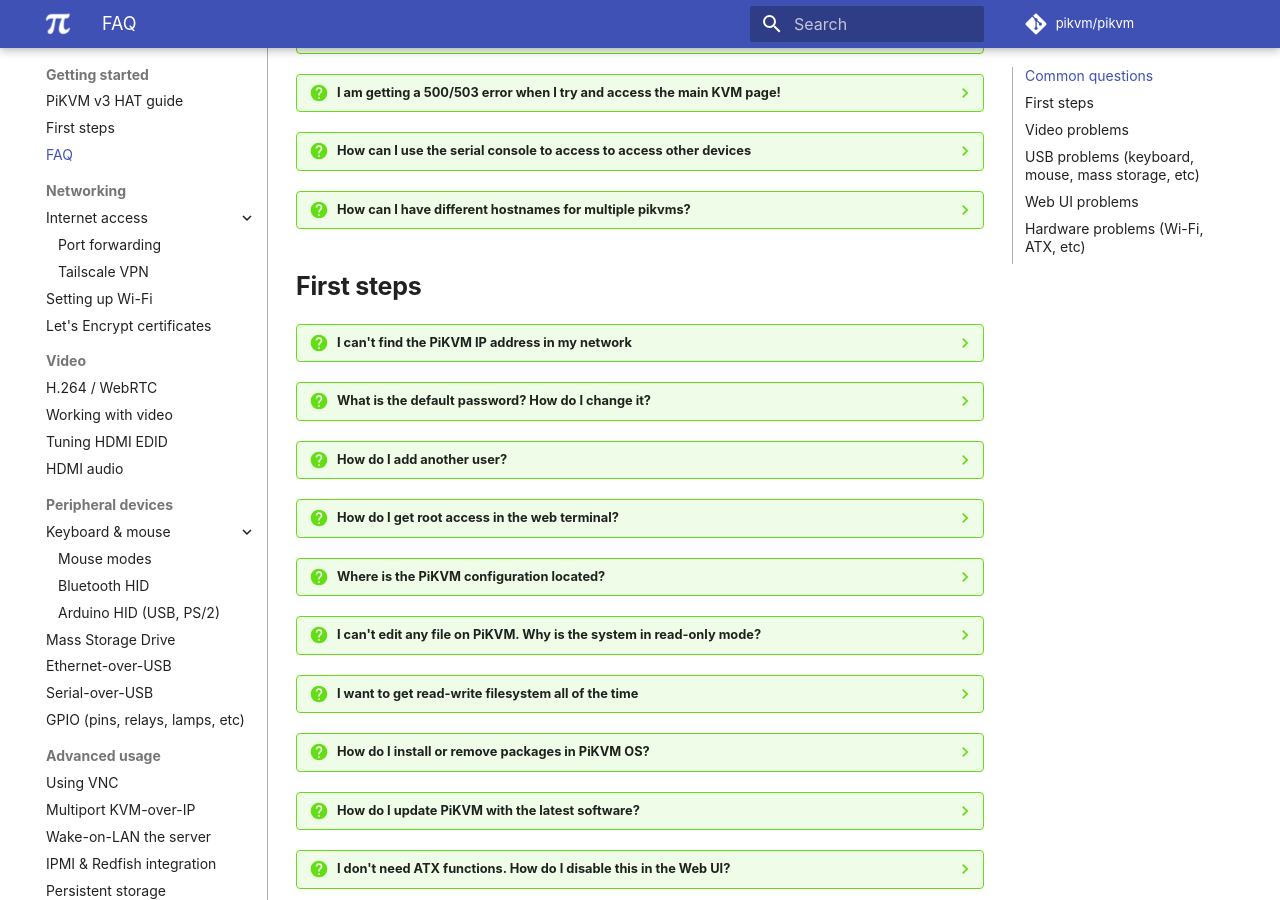
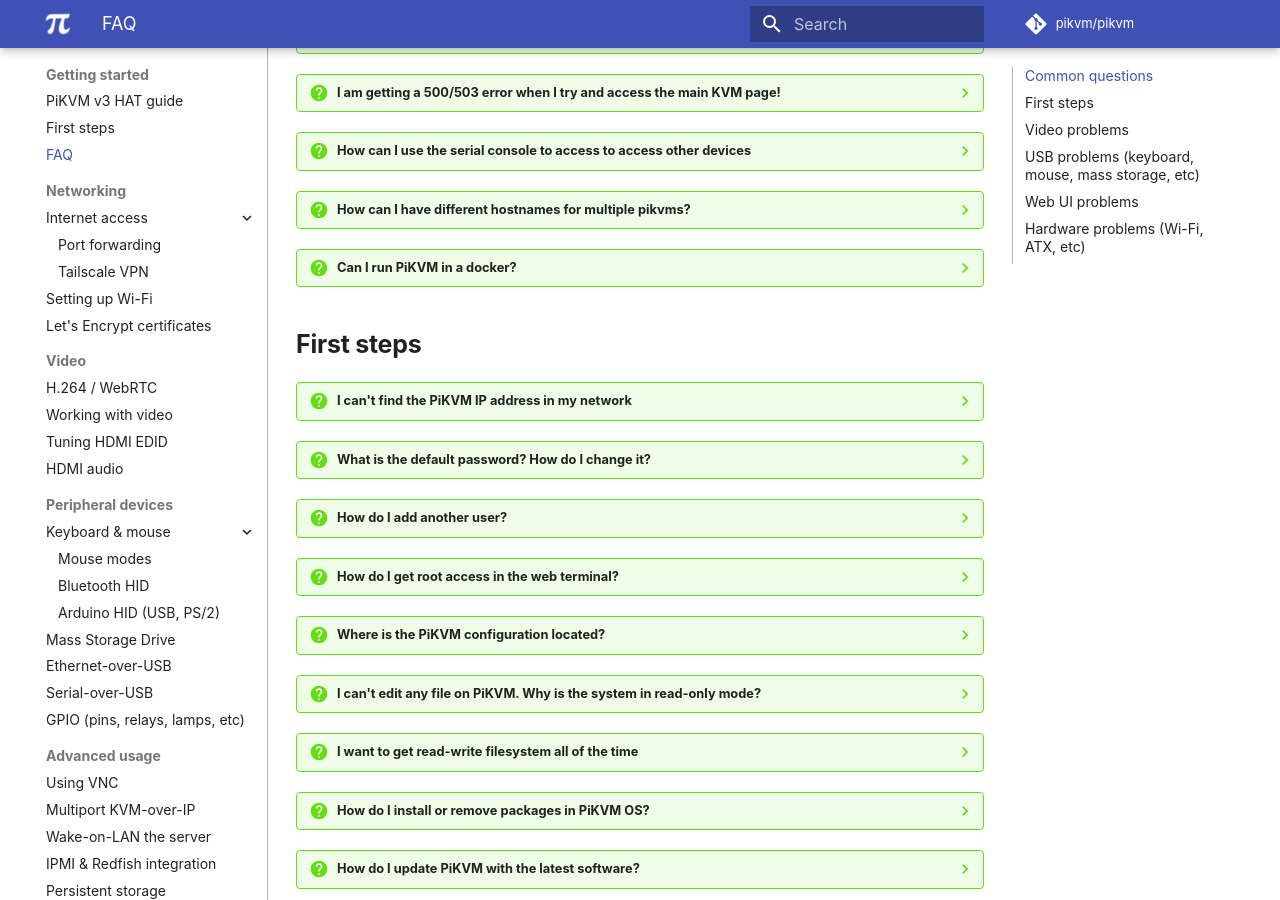
Before and after one commit to pikvm/pikvm, an MkDocs documentation site: the page built from docs/faq.md, in a window 1280 px wide and 900 px high, scrolled down 1475 px. Built offline with MkDocs 1.6.1 and Material for MkDocs 9.7.7, drawn with Linux system fonts in a browser that asks for light colours; some web fonts are replaced; comment, search, counter and statistics services are not loaded; some of the changed lines change nothing that is shown.

Commit message:
Update faq.md (#912)
* Update faq.md

Added a new question
Added additional verbiage for clarity

* Update faq.md

* Update faq.md

````diff
--- a/docs/faq.md
+++ b/docs/faq.md
@@ -94,6 +94,7 @@
 
 
 ??? question "How do I emulate various USB devices on the target machine?"
+    Please review [First Steps](first_steps.md) before continuing
     By default this is what is set:
 
     ```yaml
@@ -186,6 +187,9 @@
     - Optional: Edit `/etc/kvmd/meta.yaml` to alter the displayed server name in the web UI
     - Reboot the pikvm
 
+??? question "Can I run PiKVM in a docker?"
+    Technically it might be possible but the OS requires many specific settings that cannot be performed inside the container.
+
 ## First steps
 
 ??? question "I can't find the PiKVM IP address in my network"
@@ -276,7 +280,7 @@
     # reboot
     ```
 
-    Pacman saves all installed packages in a compressed format so that you can roll back to the old version if something goes wrong. After you've updated and made sure everything works, it makes sense to clear the package cache so that it doesn't take up space on the SD card: `rw; rm -rf /var/cache/pacman/pkg; ro`.
+    Pacman saves all installed packages in a compressed format so that you can roll back to the old version if something goes wrong. After you've updated and made sure everything works, (ONLY for older images, newer images has this partition expended and no longer has this issue) it makes sense to clear the package cache so that it doesn't take up space on the SD card: `rw; rm -rf /var/cache/pacman/pkg; ro`.
 
 
 ??? question "I don't need ATX functions. How do I disable this in the Web UI?"
````
